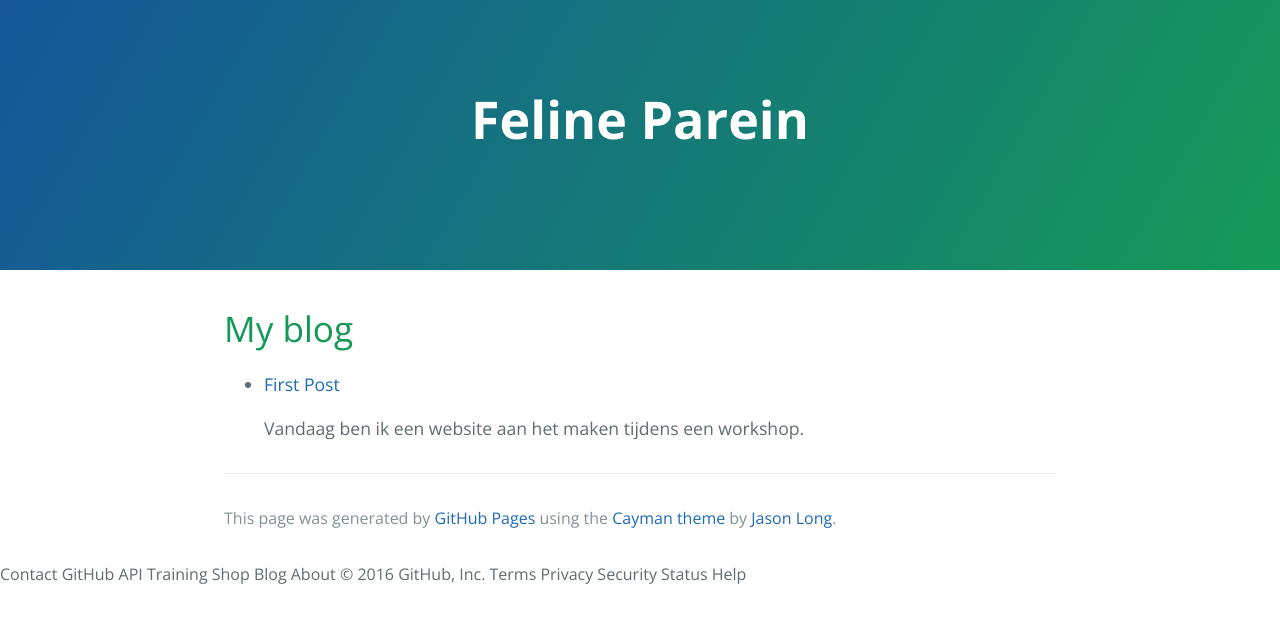
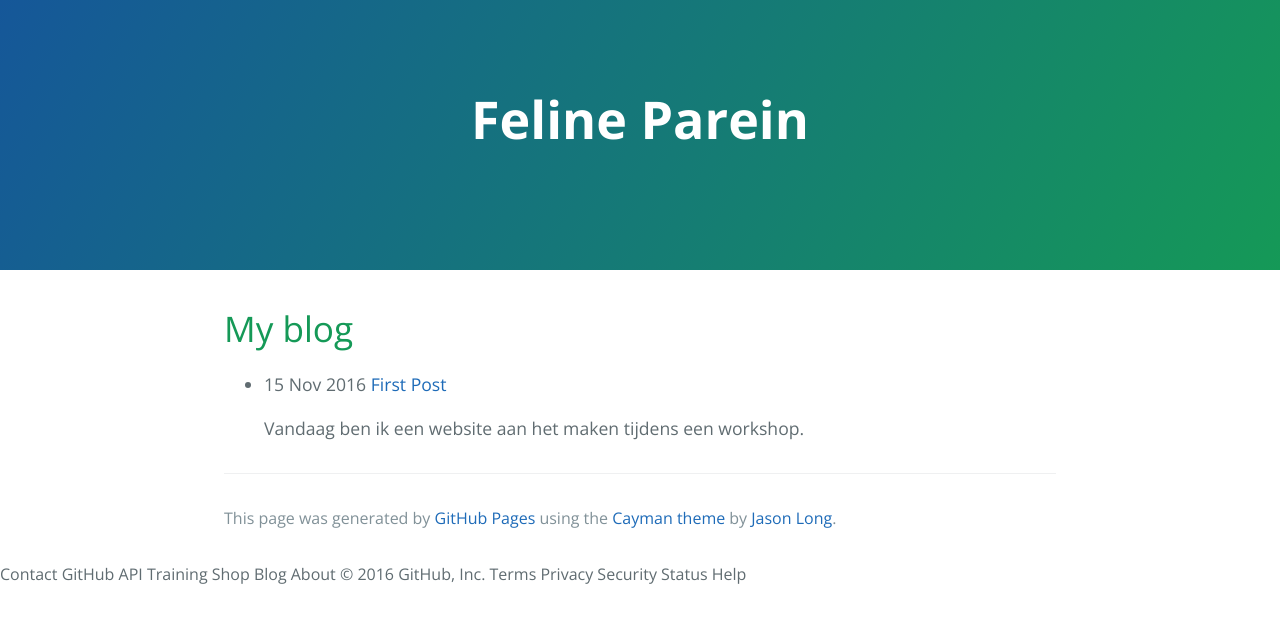
Before and after one commit to FelineParein/FelineParein.github.io, a Jekyll site: the page built from blog/index.md, in a window 1280 px wide. Shown: the top 623 px of the page. Built offline with Jekyll 4.4.1, drawn with Linux system fonts in a browser that asks for light colours.

Commit message:
data toevoegen aan index

```diff
--- a/_includes/posts.html
+++ b/_includes/posts.html
@@ -1,6 +1,7 @@
 <ul>
   {% for post in site.posts limit: include.posts %}
     <li>
+      {{ post.date | date_to_string }}
       <a href="{{ post.url }}">
         {{ post.title }}
        </a>
```
